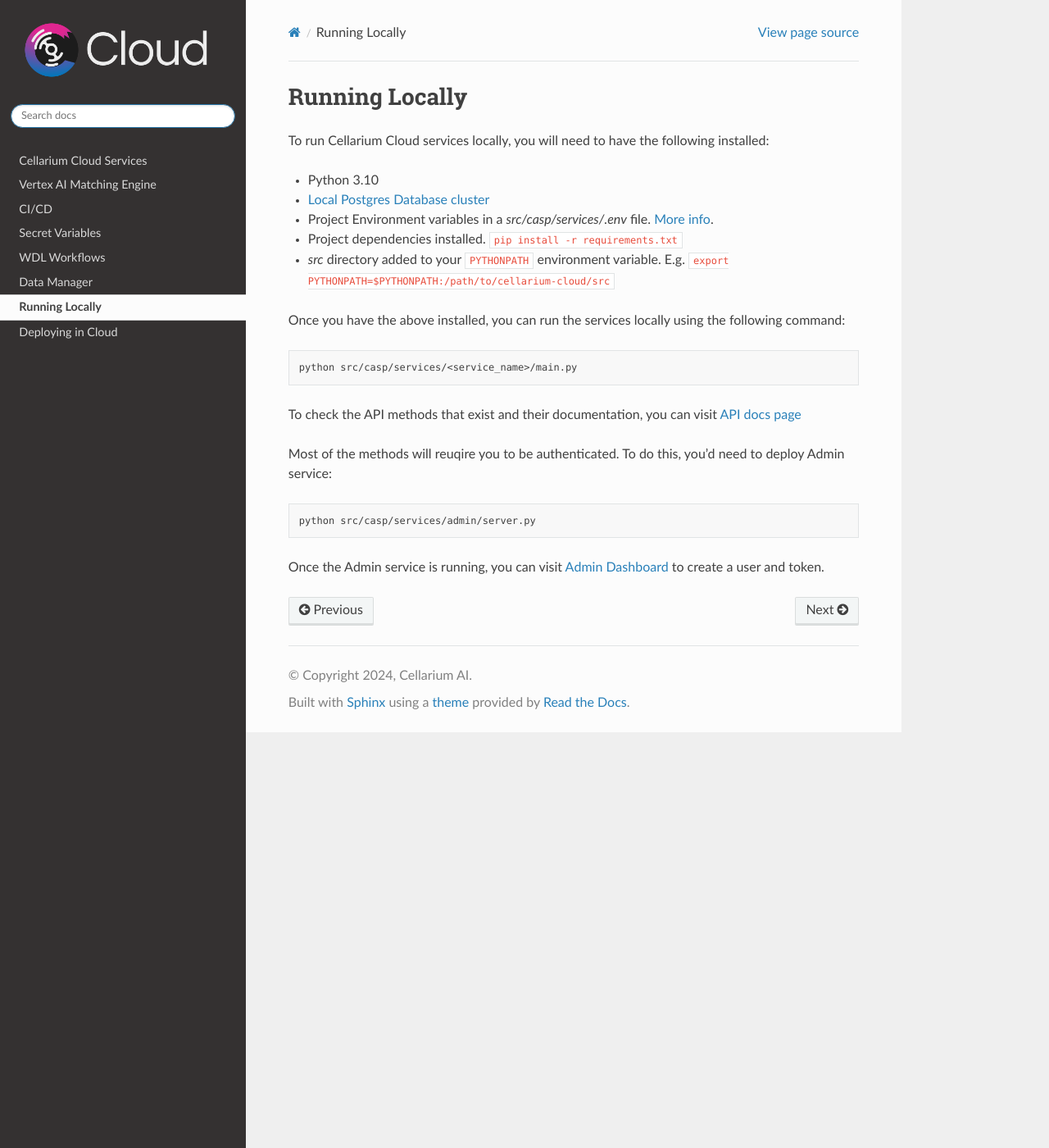
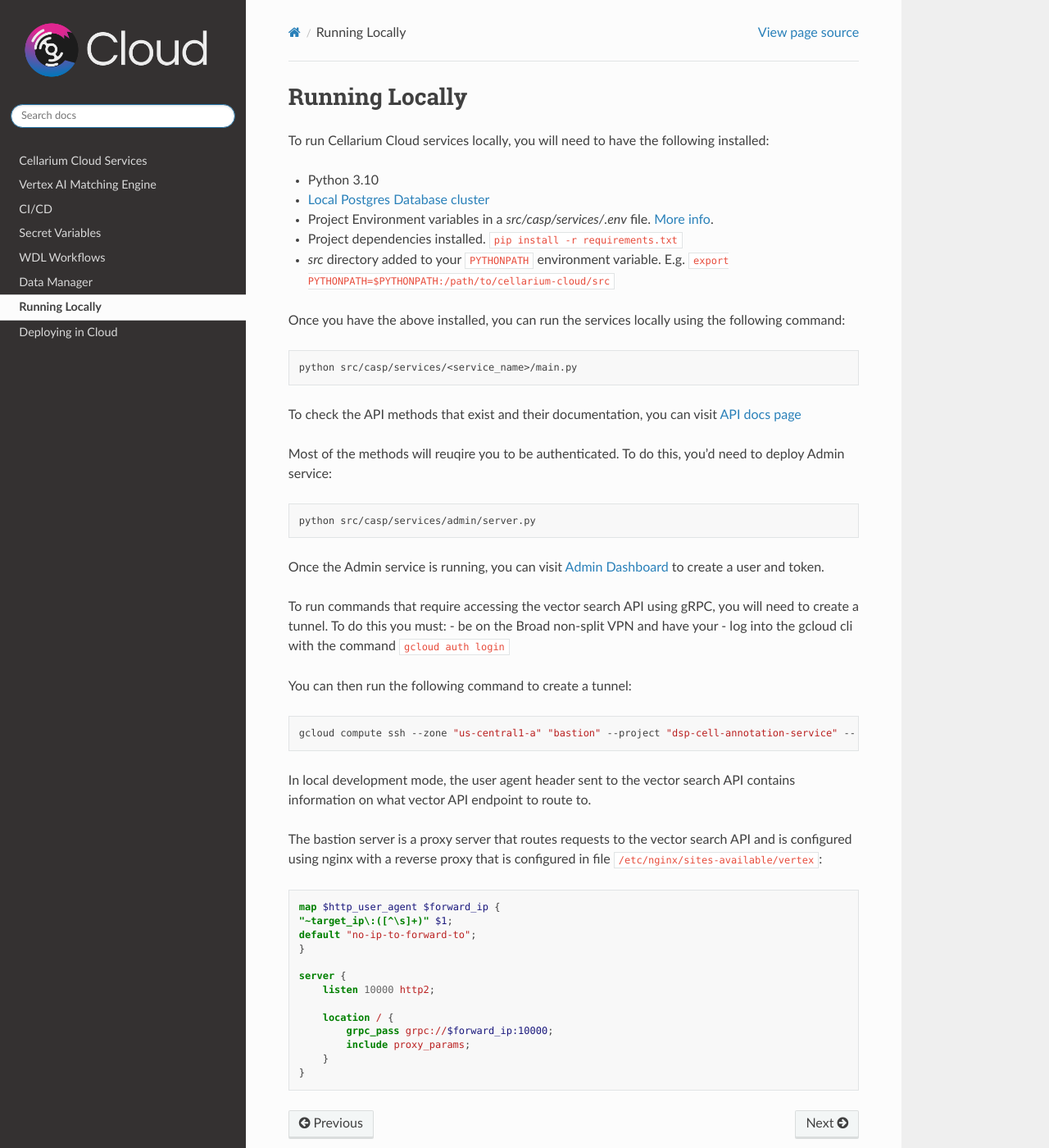
Before and after one commit to cellarium-ai/cellarium-cloud, a Sphinx documentation site: the page built from docs/source/modules/running_locally.rst, in a window 1280 px wide and 1400 px high. Shown: the whole window at 82% size. Built offline with Sphinx 7.4.7 and the Read the Docs theme 2.0.0, drawn with Linux system fonts in a browser that asks for light colours; pages that are not in the unit, such as notebooks, are missing from menus.

Commit message:
Add handling and docs for connecting to gRPC vector search locally

```diff
--- a/docs/source/modules/running_locally.rst
+++ b/docs/source/modules/running_locally.rst
@@ -25,3 +25,36 @@ Most of the methods will reuqire you to be authenticated. To do this, you'd need
 
 
 Once the Admin service is running, you can visit `Admin Dashboard <http://localhost:5000>`_ to create a user and token.
+
+To run commands that require accessing the vector search API using gRPC, you will need to create a tunnel.  To do this you
+must:
+- be on the Broad non-split VPN and have your
+- log into the gcloud cli with the command ``gcloud auth login``
+
+You can then run the following command to create a tunnel:
+
+.. code-block:: bash
+
+    gcloud compute ssh --zone "us-central1-a" "bastion" --project "dsp-cell-annotation-service" -- -NL 10000:localhost:10000
+
+In local development mode, the user agent header sent to the vector search API contains information on what vector API endpoint
+to route to.
+
+The bastion server is a proxy server that routes requests to the vector search API and is configured using nginx with a reverse
+proxy that is configured in file ``/etc/nginx/sites-available/vertex``:
+
+.. code-block:: nginx
+
+    map $http_user_agent $forward_ip {
+    "~target_ip\:([^\s]+)" $1;
+    default "no-ip-to-forward-to";
+    }
+
+    server {
+        listen 10000 http2;
+
+        location / {
+            grpc_pass grpc://$forward_ip:10000;
+            include proxy_params;
+        }
+    }
```
Also changed, not shown: 1 other file.
